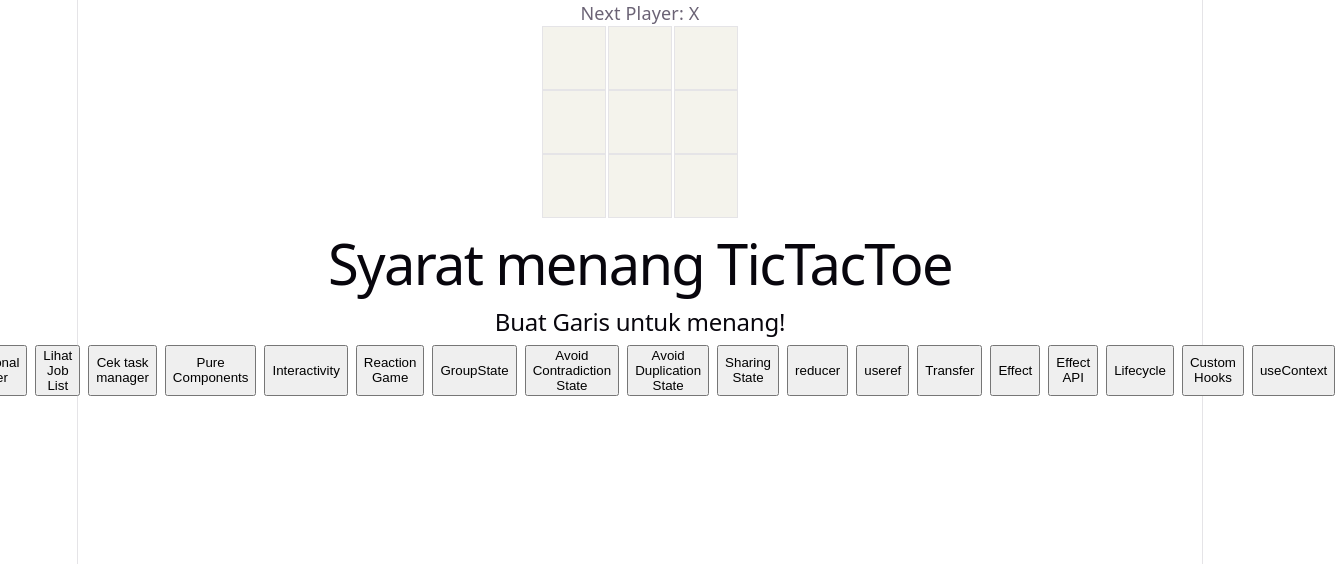
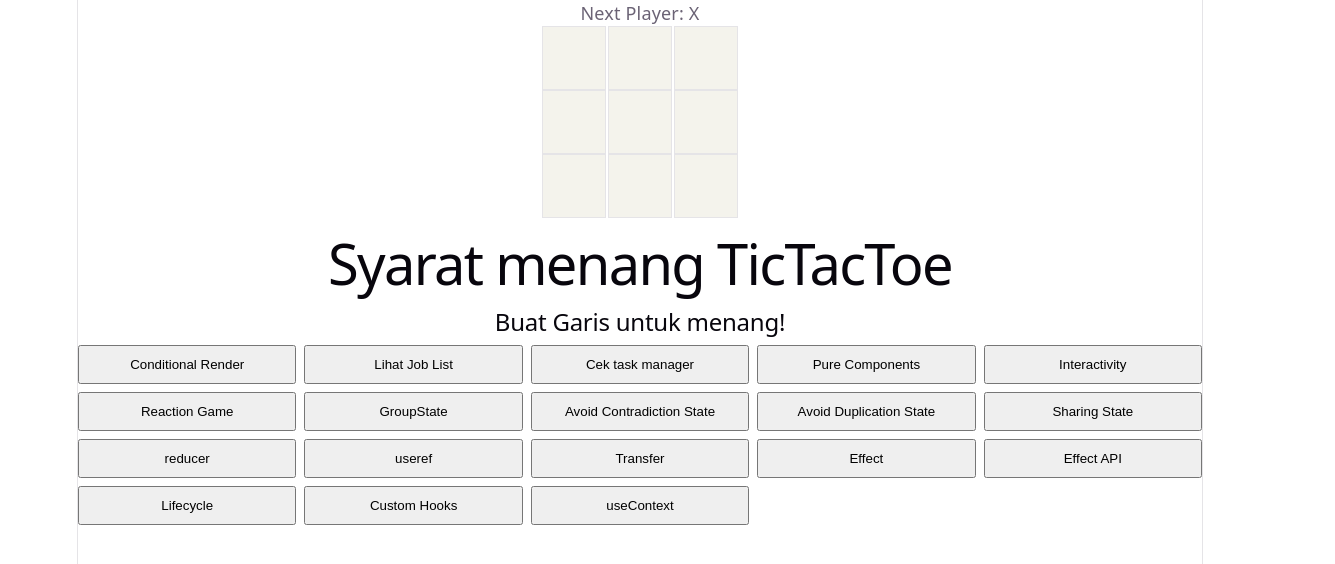
Before and after one commit to syams-savero/React, a React (Vite) app: page / in a window 1280 px wide. Shown: the top 564 px of the page, 1335 px wide, since content can reach past the window. Built offline with nearby package versions, Linux system fonts and the light colour scheme.

Commit message:
add styling button placement

```diff
--- a/src/App.css
+++ b/src/App.css
@@ -239,9 +239,14 @@
 }
 
 .nav-button {
-  display: flex;
+  display: grid;
+  grid-template-columns: repeat(5, 1fr);
   gap: 8px;
-  justify-content: center;
+}
+
+.nav-button button {
+  width: 100%;
+  padding: 10px 8px;
 }
 
 .login-page {
```
